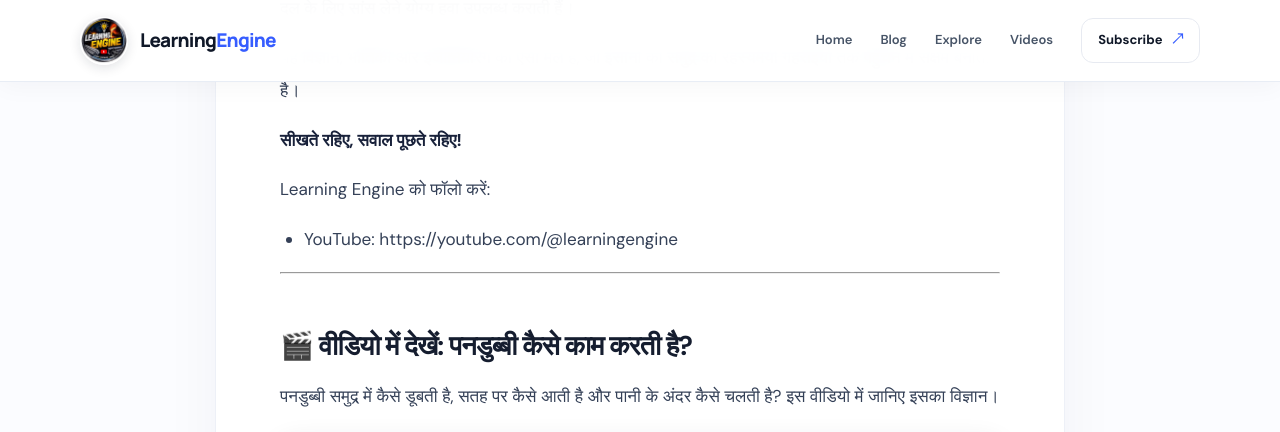
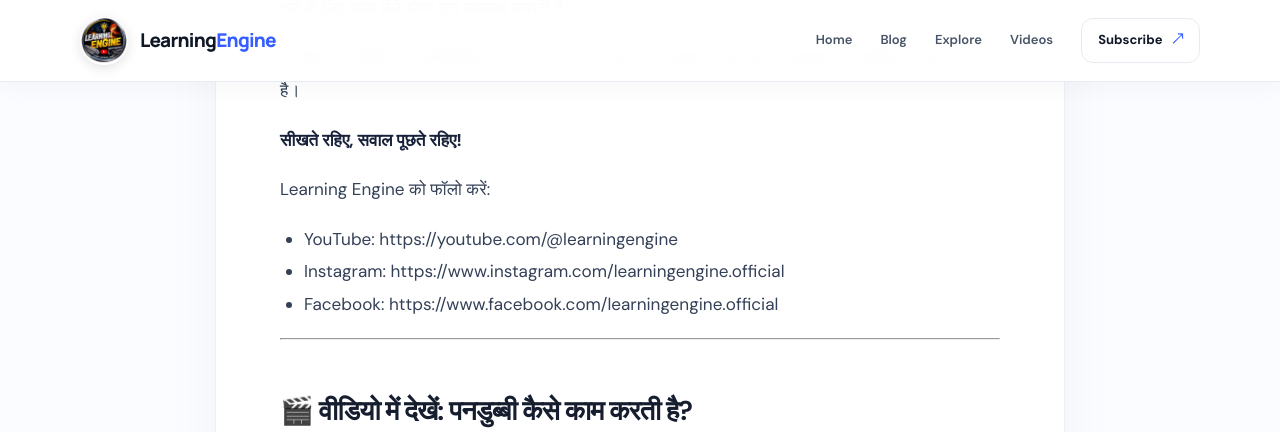
Before and after one commit to samk218-bit/learning-engine-website, a Jekyll site: the page built from _posts/2026-10-30-how-submarines-work.md, in a window 1280 px wide and 900 px high, scrolled down 3105 px, cut to the strip 0-432 px from the top of the window. Built offline with Jekyll 4.4.1, drawn with Linux system fonts in a browser that asks for light colours; some of the changed lines change nothing that is shown.

Commit message:
Update 2026-10-30-how-submarines-work.md

```diff
--- a/_posts/2026-10-30-how-submarines-work.md
+++ b/_posts/2026-10-30-how-submarines-work.md
@@ -84,6 +84,9 @@ cover_emoji: "🌊"
 Learning Engine को फॉलो करें:
 
 - YouTube: https://youtube.com/@learningengine
+- Instagram: https://www.instagram.com/learningengine.official
+- Facebook: https://www.facebook.com/learningengine.official
+
 <hr>
 
 <h2>🎬 वीडियो में देखें: पनडुब्बी कैसे काम करती है?</h2>
```
